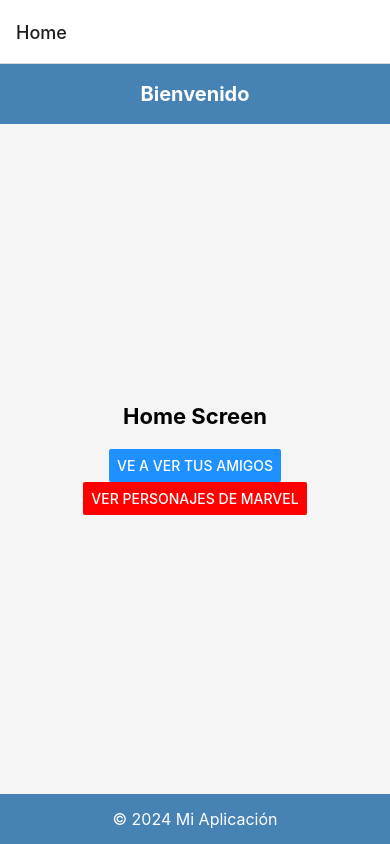
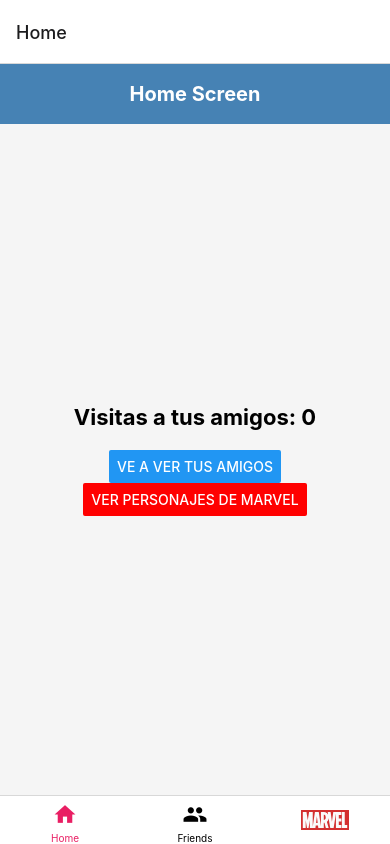
Before and after one commit to MrTex09/nartivo, a React Native app: screen /Home in a window 390 px wide. Built offline with nearby package versions, Linux system fonts and the light colour scheme.

Commit message:
se añadieorn iconos y se cambio a tab

```diff
--- a/App.js
+++ b/App.js
@@ -1,20 +1,54 @@
 import * as React from 'react';
 import { NavigationContainer } from '@react-navigation/native';
-import { createStackNavigator } from '@react-navigation/stack';
+import { createBottomTabNavigator } from '@react-navigation/bottom-tabs';
+import Icon from 'react-native-vector-icons/MaterialIcons';  // Importing MaterialIcons
 import HomeScreen from './HomeScreen';
-import FriendsScreen from './FriendsScreens';
-import MarvelCharactersScreen from './MarvelCharactersScreen'; // Asegúrate de que este import sea correcto según tu estructura de archivos
-
-const Stack = createStackNavigator();
+import FriendsScreen from './FriendsScreen';
+import MarvelCharactersScreen from './MarvelCharactersScreen';
+const Tab = createBottomTabNavigator();
+import MarvelIcon from './MarvelIcon';
 
 function App() {
   return (
     <NavigationContainer>
-      <Stack.Navigator initialRouteName="Home">
-        <Stack.Screen name="Home" component={HomeScreen} />
-        <Stack.Screen name="Friends" component={FriendsScreen} />
-        <Stack.Screen name="Marvel Characters" component={MarvelCharactersScreen} options={{ title: 'Marvel Characters' }} />
-      </Stack.Navigator>
+      <Tab.Navigator
+        initialRouteName="Home"
+        screenOptions={{
+          tabBarActiveTintColor: '#e91e63',
+          tabBarInactiveTintColor: 'black',
+        }}
+      >
+        <Tab.Screen
+          name="Home"
+          component={HomeScreen}
+          options={{
+            tabBarIcon: ({ color, size }) => (
+              <Icon name="home" size={size} color={color} />
+            ),
+          }}
+        />
+        <Tab.Screen
+          name="Friends"
+          component={FriendsScreen}
+          options={{
+            tabBarIcon: ({ color, size }) => (
+              <Icon name="people" size={size} color={color} />
+            ),
+          }}
+        />
+        <Tab.Screen
+          name="Marvel Characters"
+          component={MarvelCharactersScreen}
+          options={{
+            tabBarIcon: ({ color, size }) => (
+              <MarvelIcon width={size} height={size} fill={color} />
+            ),
+            tabBarLabel: () => null  // Elimina el texto de la etiqueta
+          }}
+        />
+
+
+      </Tab.Navigator>
     </NavigationContainer>
   );
 }
--- a/HomeScreen.js
+++ b/HomeScreen.js
@@ -1,84 +1,37 @@
-import React from 'react';
+import React, { useState } from 'react';
 import { View, Text, Button, StyleSheet } from 'react-native';
+import styles from './HomeScreenStyles'; // Asegúrate de que la ruta al archivo de estilos es correcta
 
-function HomeScreen({ navigation }) {
-  const goToFriends = () => {
+export default function HomeScreen({ navigation }) {
+  const [visits, setVisits] = useState(0);
+
+  const handlePress = () => {
+    setVisits(visits + 1);
     navigation.navigate('Friends');
-  };
-
-  const goToMarvelCharacters = () => {
-    navigation.navigate('Marvel Characters');
   };
 
   return (
     <View style={styles.container}>
+      {/* Header */}
       <View style={styles.header}>
-        <Text style={styles.headerText}>Bienvenido</Text>
+        <Text style={styles.headerText}>Home Screen</Text>
       </View>
 
+      {/* Contenido central */}
       <View style={styles.content}>
-        <Text style={styles.title}>Home Screen</Text>
+        <Text style={styles.title}>Visitas a tus amigos: {visits}</Text>
         <Button
           title="Ve a ver tus amigos"
-          onPress={goToFriends}
-          color="#1e90ff"
+          onPress={handlePress}
+          style={styles.button} // Estilo aplicado al botón (asegúrate que React Native Button acepta este estilo directamente)
         />
         <Button
           title="Ver personajes de Marvel"
-          onPress={goToMarvelCharacters}
-          color="#FF0000"
+          onPress={() => navigation.navigate('Marvel Characters')}
+          color="red" // Esto colorea el texto del botón en iOS, para Android puedes requerir ajustes adicionales
         />
       </View>
 
-      <View style={styles.footer}>
-        <Text style={styles.footerText}>© 2024 Mi Aplicación</Text>
-      </View>
     </View>
   );
 }
-
-const styles = StyleSheet.create({
-  container: {
-    flex: 1,
-    justifyContent: 'space-between',  // Asegura que el header y footer estén en los extremos
-  },
-  button:{
-  padding: 100,
-  },
-  header: {
-    height: 60,
-    width: '100%',
-    backgroundColor: '#4682b4',
-    justifyContent: 'center',
-    alignItems: 'center',
-  },
-  headerText: {
-    color: 'white',
-    fontSize: 20,
-    fontWeight: 'bold',
-  },
-  content: {
-    flex: 1,
-    alignItems: 'center',
-    justifyContent: 'center',
-    backgroundColor: '#f5f5f5',
-  },
-  title: {
-    fontSize: 22,
-    fontWeight: 'bold',
-    marginBottom: 20,
-  },
-  footer: {
-    height: 50,
-    width: '100%',
-    backgroundColor: '#4682b4',
-    justifyContent: 'center',
-    alignItems: 'center',
-  },
-  footerText: {
-    color: 'white',
-    fontSize: 16,
-  }
-});
-
-export default HomeScreen;
--- /dev/null
+++ b/HomeScreenStyles.js
@@ -0,0 +1,41 @@
+import { StyleSheet } from 'react-native';
+
+const styles = StyleSheet.create({
+  container: {
+    flex: 1,
+    justifyContent: 'space-between',
+  },
+  button: {
+    padding: 20, // Espacio ajustado para ser realista
+  },
+  marvelButton: {
+    backgroundColor: 'red', // Estilo para el botón de Marvel
+  },
+  header: {
+    height: 60,
+    width: '100%',
+    backgroundColor: '#4682b4',
+    justifyContent: 'center',
+    alignItems: 'center',
+  },
+  headerText: {
+    color: 'white',
+    fontSize: 20,
+    fontWeight: 'bold',
+    margin: 10, // Margen añadido para espaciado
+  },
+  content: {
+    flex: 1,
+    alignItems: 'center',
+    justifyContent: 'center',
+    backgroundColor: '#f5f5f5',
+  },
+  title: {
+    fontSize: 22,
+    fontWeight: 'bold',
+    marginBottom: 20,
+  },
+
+});
+
+export default styles;
--- a/MarvelCharactersScreen.js
+++ b/MarvelCharactersScreen.js
@@ -83,7 +83,8 @@ const styles = StyleSheet.create({
         width: moderateScale(100),
         height: moderateScale(100),
         marginRight: moderateScale(10),
-        borderRadius: moderateScale(50) // Circular images
+        borderRadius: moderateScale(50), // Circular images
+        borderColor: "red" ,
     },
     textContainer: {
         flex: 1,
@@ -91,6 +92,7 @@ const styles = StyleSheet.create({
     name: {
         fontSize: moderateScale(18),
         fontWeight: 'bold',
+        color : "red",
         marginBottom: moderateScale(5)
     },
     description: {
--- /dev/null
+++ b/MarvelIcon.js
@@ -0,0 +1,12 @@
+import * as React from 'react';
+import Svg, { Rect, Path, Polygon } from 'react-native-svg';
+
+const MarvelIcon = () => (
+  <Svg width="100" height="100" viewBox="0 0 48 48">
+    <Rect width="48" height="20" y="14" fill="#d32f2f" />
+    <Path fill="#fafafa" d="M40.383,18.916v-2.915h-8.111l-1.334,9.737l-1.32-9.737h-2.925l0.328,2.598	c-0.338-0.666-1.535-2.598-4.171-2.598c-0.017-0.001-2.929,0-2.929,0l-0.011,14.193l-2.132-14.193l-3.831-0.002l-2.205,14.706	l0.001-14.704H8.078l-1.322,8.26l-1.287-8.26H1.802v15.988H4.69v-7.706l1.314,7.706h1.535l1.295-7.706v7.706h5.567l0.338-2.46h2.241	l0.337,2.46l5.466,0.003h0.004v-0.003h0.003h0.003V26.8l0.67-0.098l1.387,5.291h0.003h2.82h0.003l-0.001-0.003h0.005h0.003	l-1.82-6.201c0.923-0.682,1.964-2.415,1.687-4.073v-0.001c0.003,0.022,1.718,10.285,1.718,10.285l3.362-0.01l2.298-14.492v14.492	h5.452v-2.875h-2.588v-3.667h2.588v-2.919h-2.588v-3.612H40.383z M15.079,26.994l0.793-6.835l0.823,6.835H15.079z M23.474,23.838	c-0.222,0.108-0.454,0.162-0.68,0.162v-5.143c0.004,0,0.008-0.001,0.014-0.001c0.226-0.001,1.912,0.068,1.912,2.544	C24.72,22.695,24.147,23.511,23.474,23.838" />
+    <Polygon fill="#fafafa" points="46.201,29.112 46.201,29.112 43.746,29.112 43.746,15.999 40.883,15.999 40.883,31.987 46.201,31.987" />
+  </Svg>
+);
+
+export default MarvelIcon;
--- a/package.json
+++ b/package.json
@@ -10,10 +10,12 @@
   },
   "dependencies": {
     "@expo/metro-runtime": "~3.1.3",
+    "@react-navigation/bottom-tabs": "^6.5.20",
     "@react-navigation/stack": "^6.3.29",
     "axios": "^1.6.8",
     "expo": "~50.0.17",
     "expo-notifications": "~0.27.7",
+    "expo-permissions": "^14.4.0",
     "expo-status-bar": "~1.11.1",
     "react": "18.2.0",
     "react-dom": "18.2.0",
@@ -23,7 +25,9 @@
     "react-native-safe-area-context": "^4.8.2",
     "react-native-screens": "~3.29.0",
     "react-native-size-matters": "^0.4.2",
-    "react-native-web": "~0.19.6"
+    "react-native-vector-icons": "^10.1.0",
+    "react-native-web": "~0.19.6",
+    "react-native-svg": "14.1.0"
   },
   "devDependencies": {
     "@babel/core": "^7.20.0",
```
Also changed, not shown: MaterialCommunityIcons.js (added, +12 -0 lines), FriendsScreen.js (renamed from FriendsScreens.js), 2 other files (tests, documents, lock files or other folders).
